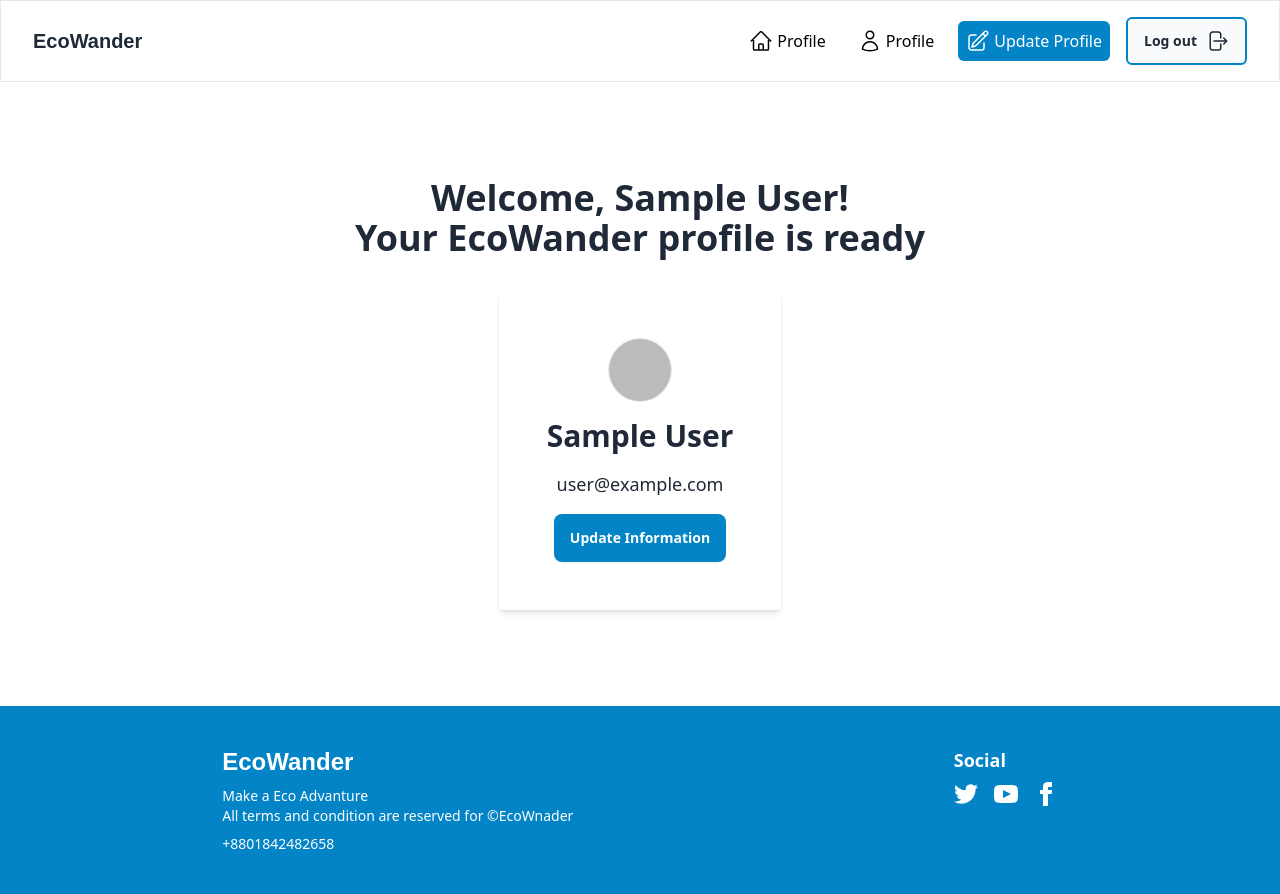
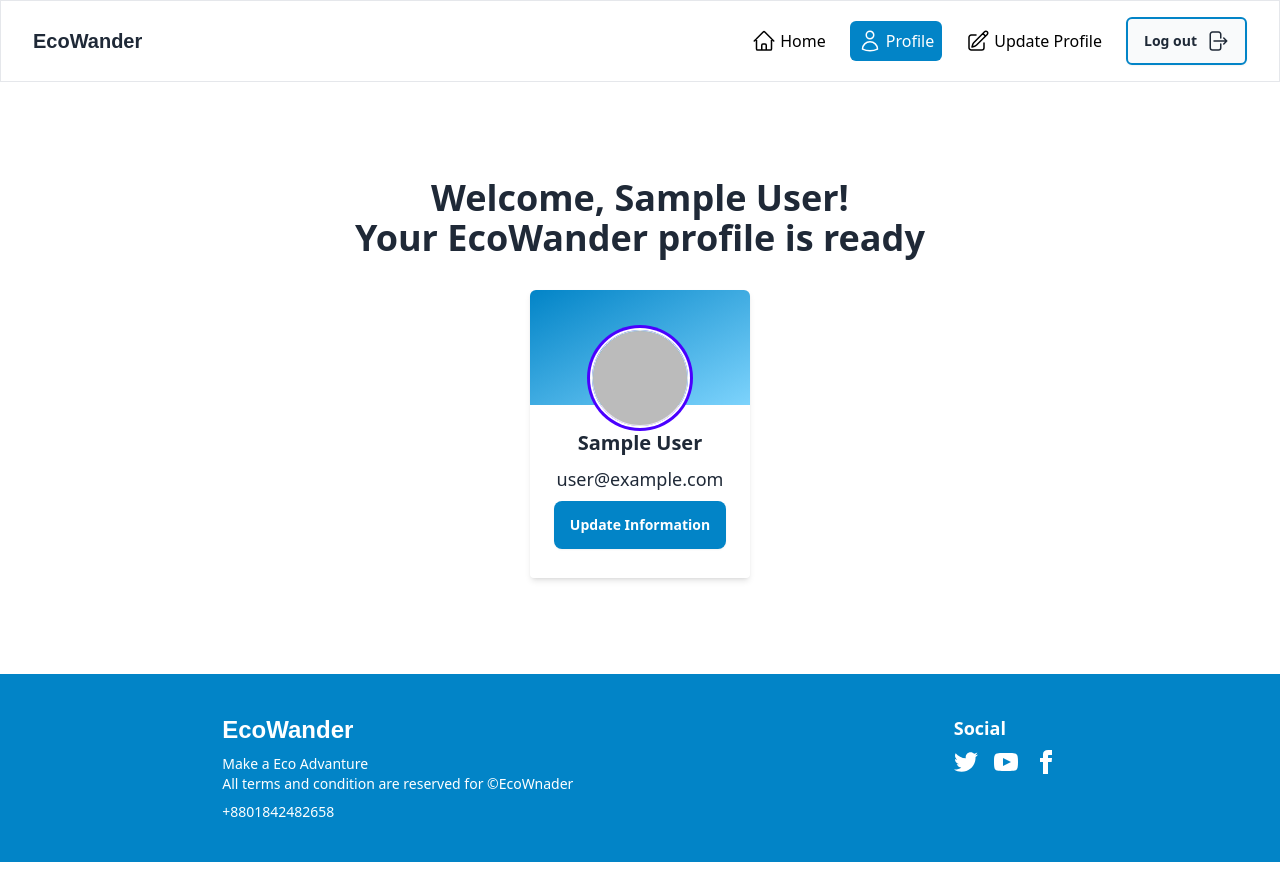
Before and after one commit to Rupon100/EcoWander, a React (Vite) app: page /profile in a window 1280 px wide. After the commit the page ends 862 px from the top, so only its background shows below. Built offline with nearby package versions, Linux system fonts and the light colour scheme; no server answers; sample sign-in values are in the browser's storage; a web font is replaced by a local one.

Commit message:
design profile

```diff
--- a/src/Components/Header.jsx
+++ b/src/Components/Header.jsx
@@ -29,17 +29,17 @@ const Header = () => {
                         <svg xmlns="http://www.w3.org/2000/svg" fill="none" viewBox="0 0 24 24" strokeWidth={1.5} stroke="currentColor" className="size-6">
                             <path strokeLinecap="round" strokeLinejoin="round" d="m2.25 12 8.954-8.955c.44-.439 1.152-.439 1.591 0L21.75 12M4.5 9.75v10.125c0 .621.504 1.125 1.125 1.125H9.75v-4.875c0-.621.504-1.125 1.125-1.125h2.25c.621 0 1.125.504 1.125 1.125V21h4.125c.621 0 1.125-.504 1.125-1.125V9.75M8.25 21h8.25" />
                         </svg>
-                        <h4>Profile</h4>
+                        <h4>Home</h4>
                     </NavLink>
                     {
                         user && <div className='space-x-4 flex'>
-                            <NavLink to='/update-profile' className={({ isActive }) => isActive ? 'bg-sky-600 text-white p-2 rounded-md border-none flex justify-center items-center gap-1' : 'text-black p-2 flex justify-center items-center gap-1'}>
+                            <NavLink to='/profile' className={({ isActive }) => isActive ? 'bg-sky-600 text-white p-2 rounded-md border-none flex justify-center items-center gap-1' : 'text-black p-2 flex justify-center items-center gap-1'}>
                                 <svg xmlns="http://www.w3.org/2000/svg" fill="none" viewBox="0 0 24 24" strokeWidth={1.5} stroke="currentColor" className="size-6">
                                   <path strokeLinecap="round" strokeLinejoin="round" d="M15.75 6a3.75 3.75 0 1 1-7.5 0 3.75 3.75 0 0 1 7.5 0ZM4.501 20.118a7.5 7.5 0 0 1 14.998 0A17.933 17.933 0 0 1 12 21.75c-2.676 0-5.216-.584-7.499-1.632Z" />
                                 </svg>
                                 <h4>Profile</h4>
                             </NavLink>
-                            <NavLink to='/profile' className={({ isActive }) => isActive ? 'bg-sky-600 text-white p-2 rounded-md border-none flex justify-center items-center gap-1' : 'text-black p-2 flex justify-center items-center gap-1'}>
+                            <NavLink to='/update-profile' className={({ isActive }) => isActive ? 'bg-sky-600 text-white p-2 rounded-md border-none flex justify-center items-center gap-1' : 'text-black p-2 flex justify-center items-center gap-1'}>
                                 <svg xmlns="http://www.w3.org/2000/svg" fill="none" viewBox="0 0 24 24" strokeWidth={1.5} stroke="currentColor" className="size-6">
                                   <path strokeLinecap="round" strokeLinejoin="round" d="m16.862 4.487 1.687-1.688a1.875 1.875 0 1 1 2.652 2.652L10.582 16.07a4.5 4.5 0 0 1-1.897 1.13L6 18l.8-2.685a4.5 4.5 0 0 1 1.13-1.897l8.932-8.931Zm0 0L19.5 7.125M18 14v4.75A2.25 2.25 0 0 1 15.75 21H5.25A2.25 2.25 0 0 1 3 18.75V8.25A2.25 2.25 0 0 1 5.25 6H10" />
                                 </svg>
@@ -75,13 +75,13 @@ const Header = () => {
                                 </NavLink>
                                 {
                                     user && <div className='flex gap-4 flex-col text-white'>
-                                        <NavLink to='/profile' onClick={closeMenu} className={({ isActive }) => isActive ? 'bg-sky-600 text-white p-2 rounded-md border-none flex gap-1 justify-center items-center' : 'text-white p-2 flex gap-1 justify-center items-center'}>
+                                        <NavLink to='/profile' end onClick={closeMenu} className={({ isActive }) => isActive ? 'bg-sky-600 text-white p-2 rounded-md border-none flex gap-1 justify-center items-center' : 'text-white p-2 flex gap-1 justify-center items-center'}>
                                             <svg xmlns="http://www.w3.org/2000/svg" fill="none" viewBox="0 0 24 24" strokeWidth={1.5} stroke="currentColor" className="size-6">
                                               <path strokeLinecap="round" strokeLinejoin="round" d="M15.75 6a3.75 3.75 0 1 1-7.5 0 3.75 3.75 0 0 1 7.5 0ZM4.501 20.118a7.5 7.5 0 0 1 14.998 0A17.933 17.933 0 0 1 12 21.75c-2.676 0-5.216-.584-7.499-1.632Z" />
                                             </svg>
                                             <h4>Profile</h4>
                                         </NavLink>
-                                        <NavLink to='/update-profile' onClick={closeMenu} className={({ isActive }) => isActive ? 'bg-sky-600 p-2 text-white p-2 rounded-md border-none flex gap-1 justify-center items-center' : 'text-white p-2 flex gap-1 justify-center items-center'}>
+                                        <NavLink to='/update-profile' end onClick={closeMenu} className={({ isActive }) => isActive ? 'bg-sky-600 p-2 text-white p-2 rounded-md border-none flex gap-1 justify-center items-center' : 'text-white p-2 flex gap-1 justify-center items-center'}>
                                             <svg xmlns="http://www.w3.org/2000/svg" fill="none" viewBox="0 0 24 24" strokeWidth={1.5} stroke="currentColor" className="size-6">
                                               <path strokeLinecap="round" strokeLinejoin="round" d="m16.862 4.487 1.687-1.688a1.875 1.875 0 1 1 2.652 2.652L10.582 16.07a4.5 4.5 0 0 1-1.897 1.13L6 18l.8-2.685a4.5 4.5 0 0 1 1.13-1.897l8.932-8.931Zm0 0L19.5 7.125M18 14v4.75A2.25 2.25 0 0 1 15.75 21H5.25A2.25 2.25 0 0 1 3 18.75V8.25A2.25 2.25 0 0 1 5.25 6H10" />
                                             </svg>
--- a/src/Components/Profile.jsx
+++ b/src/Components/Profile.jsx
@@ -9,13 +9,19 @@ const Profile = () => {
     return (
         <div className="p-8 md:p-24 flex flex-col gap-8 justify-center items-center">
             <h2 className="text-center text-2xl md:text-4xl font-semibold animate__animated animate__lightSpeedInRight">Welcome, {user.displayName}! <br /> Your EcoWander profile is ready</h2>
-            <div className="p-12 flex gap-4 flex-col justify-center items-center rounded shadow-md">
-
-                <img className="w-16 h-16 border rounded-full object-cover" src={user.photoURL} alt="user profile" />
-
-                <h2 className="text-2xl md:text-3xl font-semibold">{user.displayName}</h2>
-                <p className="font-medium text-lg">{user.email}</p>
-                <Link to='/update-profile' className="btn border-none bg-sky-600 hover:bg-sky-600 text-white">Update Information</Link>
+            <div className="relative h-72 flex flex-col justify-center items-center rounded shadow-md">
+                <div className="h-2/5 rounded-t-md w-full round  bg-gradient-to-br from-sky-600 to-sky-300">
+                </div>
+                <div className="absolute top-10">
+                   <div className="ring-primary ring-offset-base-100 w-24 rounded-full ring ring-offset-2">
+                       <img className="w-24 h-24 border rounded-full object-cover" src={user.photoURL} alt="user profile" />
+                   </div>
+                </div>
+                <div className="h-3/5 p-6 pt- text-center space-y-2">
+                   <h2 className="text-lg md:text-xl font-semibold">{user.displayName}</h2>
+                   <p className="font-medium text-base md:text-lg">{user.email}</p>
+                   <Link to='/update-profile' className="btn border-none bg-sky-600 hover:bg-sky-600 text-white">Update Information</Link>
+                </div>
             </div>
         </div>
     );
```
